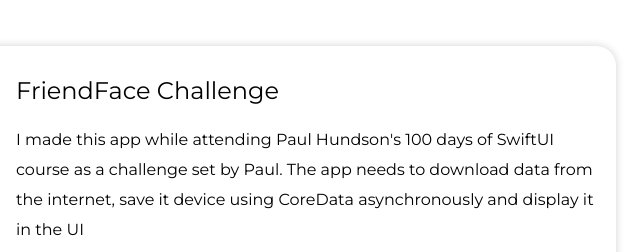
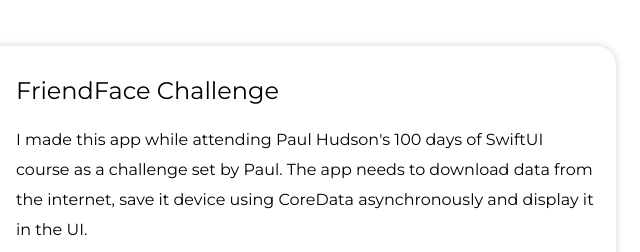
Before and after one commit to viktormauzer/viktormauzer.github.io, a plain HTML site: page index.html in a window 1280 px wide. Shown: the part 4920-5172 px from the top of the page, 524-1164 px from the left. Drawn offline with Linux system fonts and the light colour scheme.

Commit message:
Fix typo on home page

```diff
--- a/index.html
+++ b/index.html
@@ -514,7 +514,7 @@
         <div class="showcase__item-info">
           <div class="showcase__item-info-text">
             <h3>FriendFace Challenge</h3>
-            <p>I made this app while attending Paul Hundson's 100 days of SwiftUI course as a challenge set by Paul. The app needs to download data from the internet, save it device using CoreData asynchronously and display it in the UI</p>
+            <p>I made this app while attending Paul Hudson's 100 days of SwiftUI course as a challenge set by Paul. The app needs to download data from the internet, save it device using CoreData asynchronously and display it in the UI.</p>
             <p>I enjoyed this challenge so much I made a tutorial on how it's done on Medium. Check it out here -> <a href="https://medium.com/@viktormauzer/solving-friendface-100daysofswiftui-challenge-day-60-61-754309014448">FriendFace Challenge Tutorial</a></p>
             <span>SwiftUI</span>
             <span>Challange</span>
```
